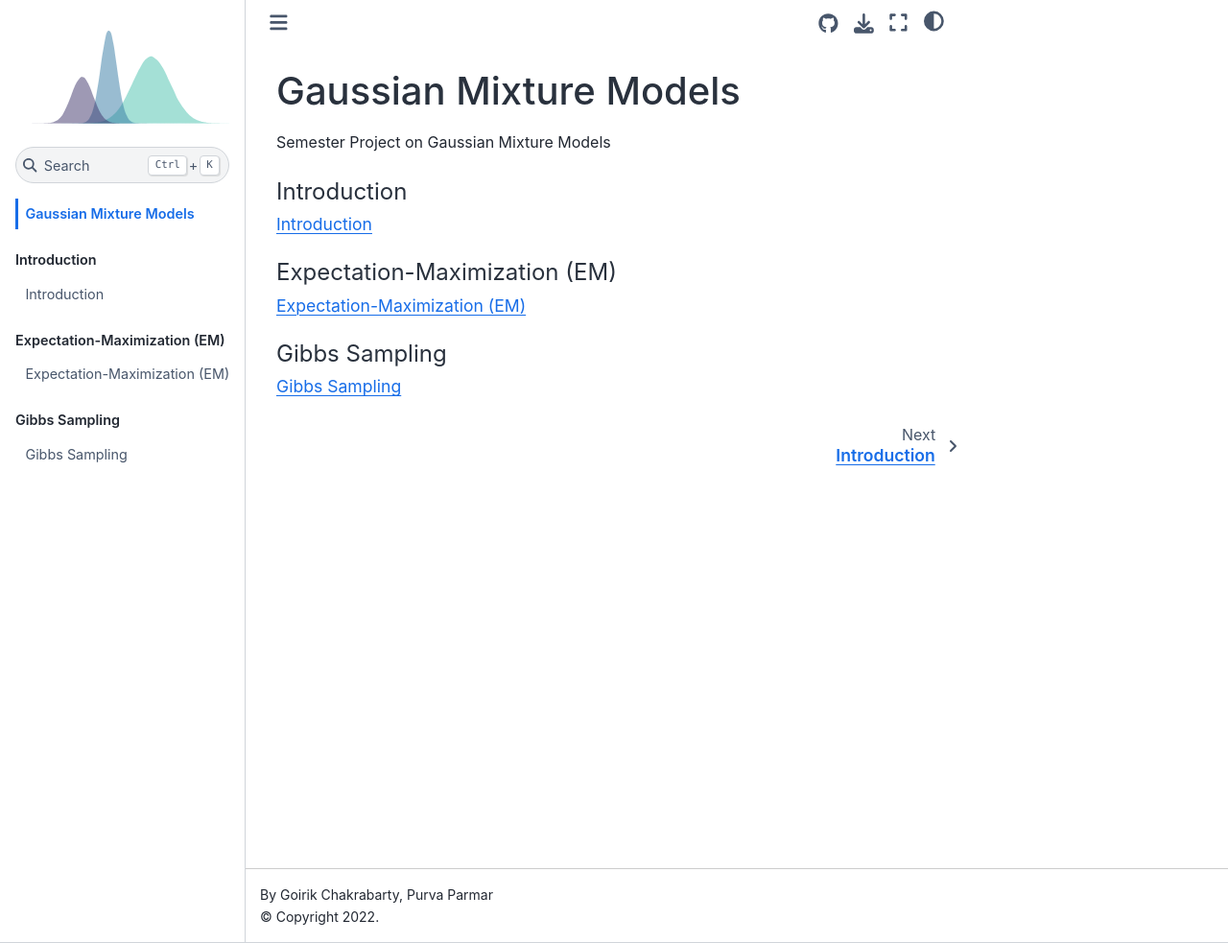
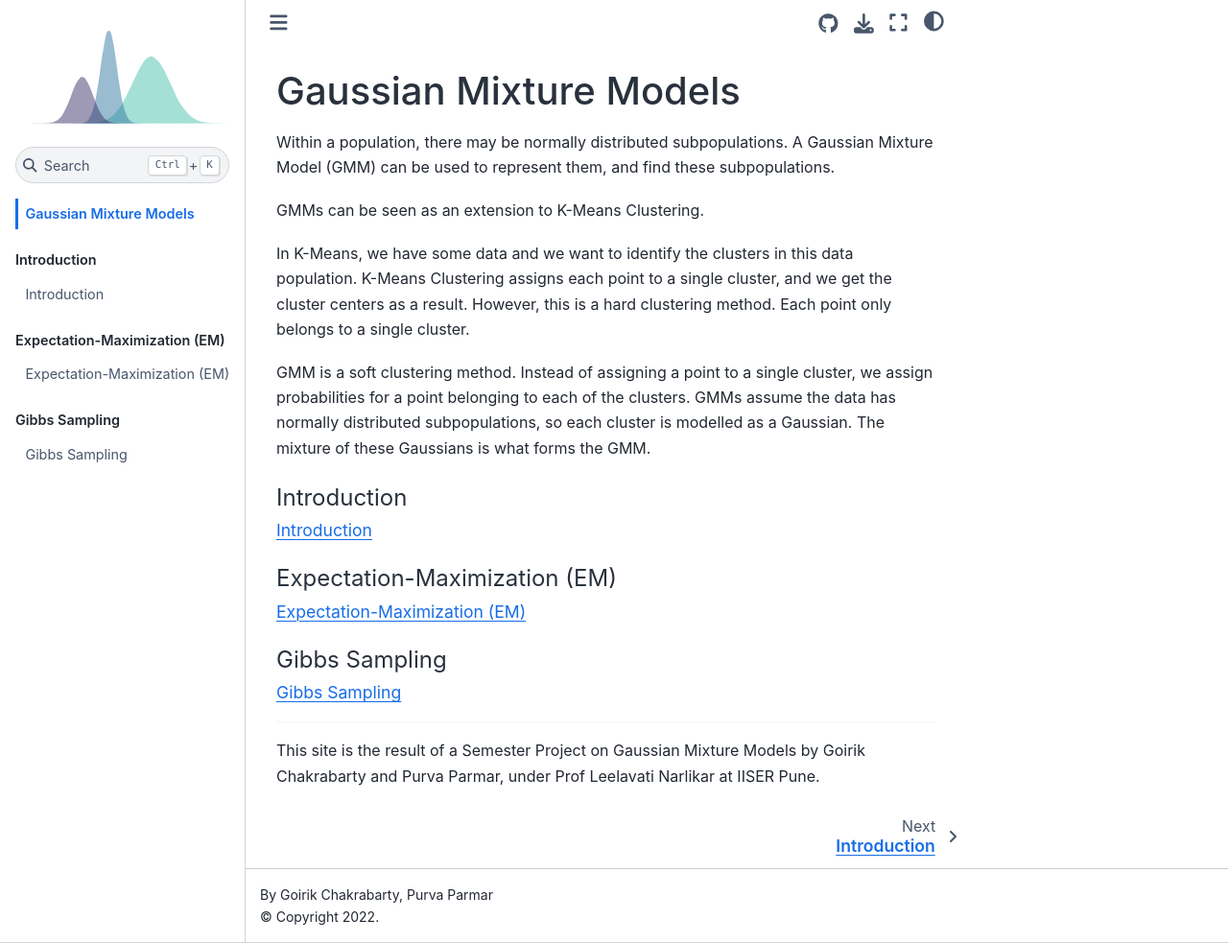
Before and after one commit to TheReconPilot/gaussian-mixture-models, a Jupyter Book: the page built from index.md, in a window 1280 px wide and 983 px high. Shown: the whole window at 96% size. Built offline with Jupyter Book 1.0.4 settings and Sphinx 7.4.7 and the Sphinx Book theme 1.1.4, drawn with Linux system fonts in a browser that asks for light colours.

Commit message:
Home Page Intro

````diff
--- a/index.md
+++ b/index.md
@@ -1,6 +1,16 @@
 # Gaussian Mixture Models
 
-Semester Project on Gaussian Mixture Models
+Within a population, there may be normally distributed subpopulations. A Gaussian Mixture Model (GMM) can be used to represent them, and find these subpopulations.
+
+GMMs can be seen as an extension to K-Means Clustering.
+
+In K-Means, we have some data and we want to identify the clusters in this data population. K-Means Clustering assigns each point to a single cluster, and we get the cluster centers as a result. However, this is a hard clustering method. Each point only belongs to a single cluster.
+
+GMM is a soft clustering method. Instead of assigning a point to a single cluster, we assign probabilities for a point belonging to each of the clusters. GMMs assume the data has normally distributed subpopulations, so each cluster is modelled as a Gaussian. The mixture of these Gaussians is what forms the GMM.
 
 ```{tableofcontents}
 ```
+
+---
+
+This site is the result of a Semester Project on Gaussian Mixture Models by Goirik Chakrabarty and Purva Parmar, under Prof Leelavati Narlikar at IISER Pune.
````
